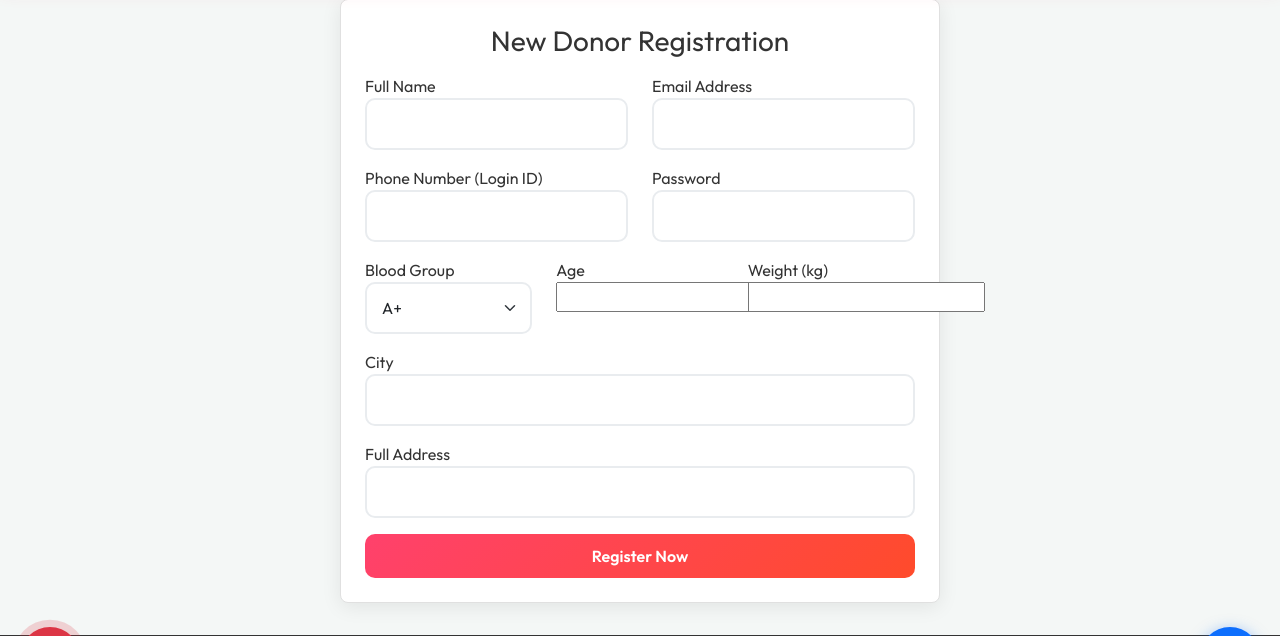
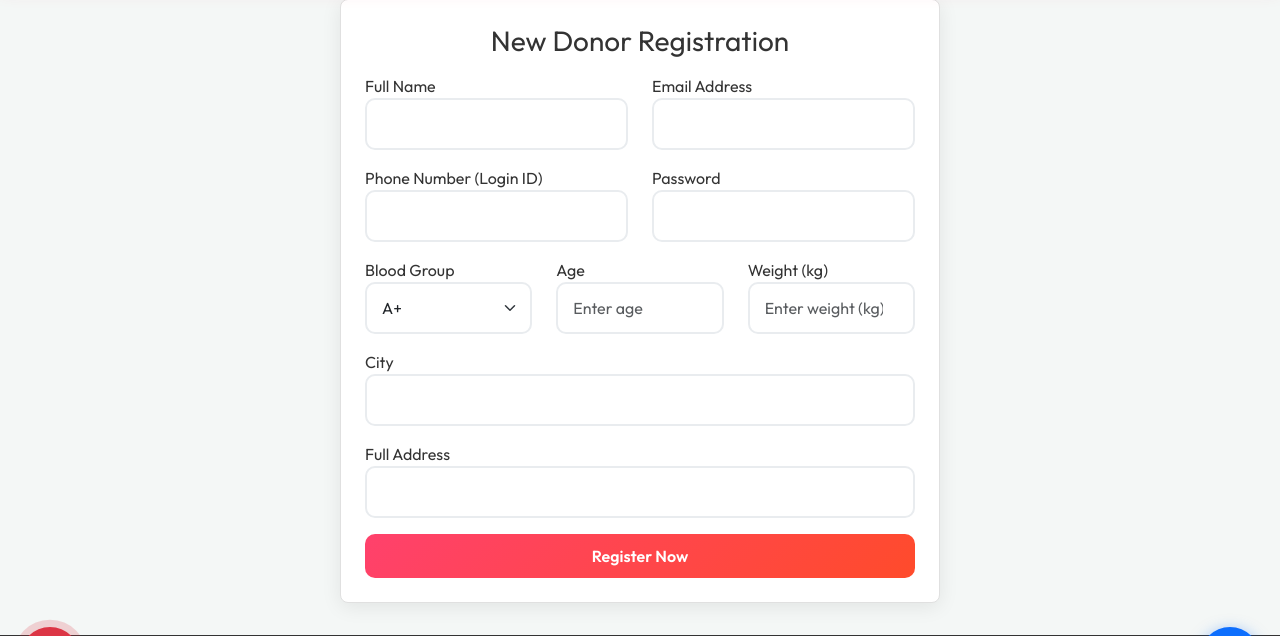
Before and after one commit to Sivaraj-T-hash/LifeFlow-Blood-Bank-System, a Flask app: page /register in a window 1280 px wide. Shown: the part 93-729 px from the top of the page. Run offline with Flask 2, Linux system fonts and the light colour scheme.

Commit message:
Enhance input fields with placeholders and classes

```diff
--- a/templates/register.html
+++ b/templates/register.html
@@ -38,11 +38,11 @@
                 </div>
                 <div class="col-md-4 mb-3">
                     <label>Age</label>
-                    <input type="number" name="age" min="18" required>
+                    <input type="number" name="age" class="form-control" min="18" placeholder="Enter age" required>
                 </div>
                 <div class="col-md-4 mb-3">
                     <label>Weight (kg)</label>
-                    <input type="number" name="weight" min="50" required>
+                    <input type="number" name="weight" class="form-control" min="50" placeholder="Enter weight (kg)" required>
                 </div>
             </div>
             <div class="mb-3">
```
